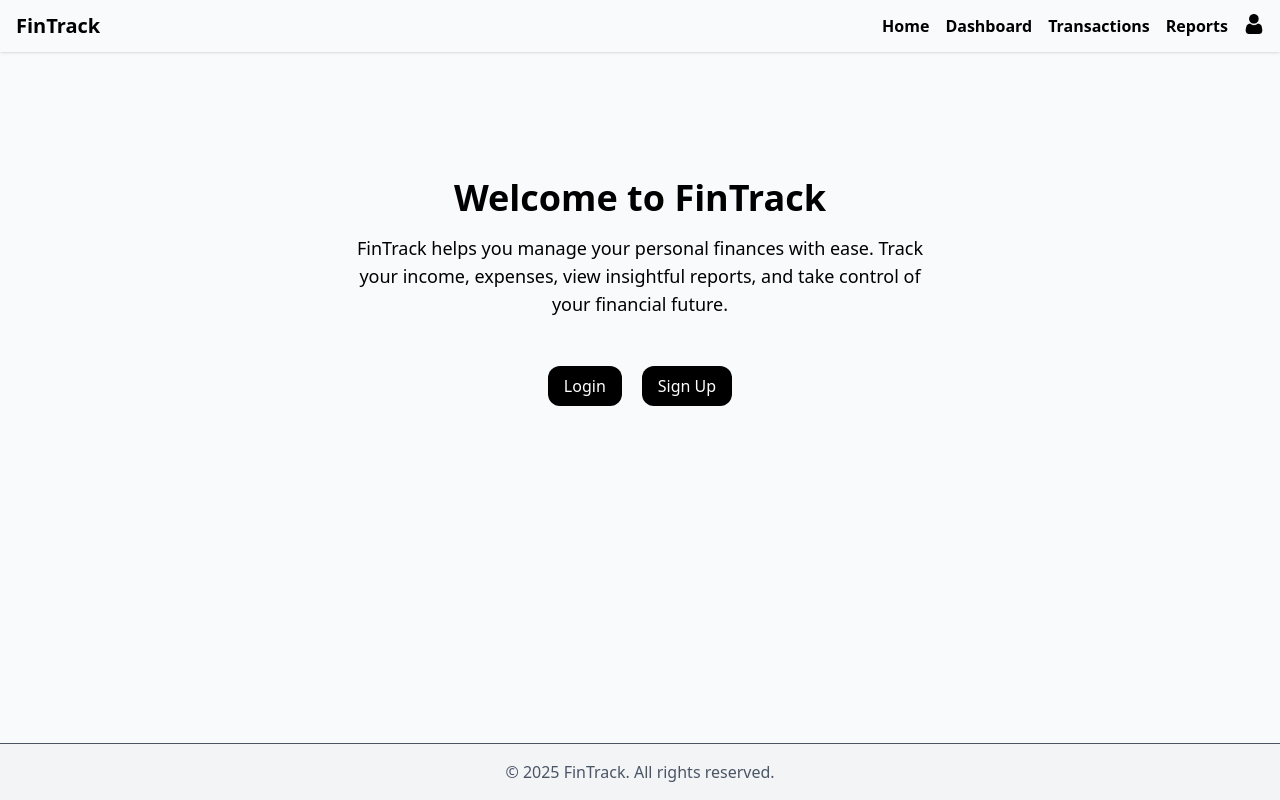
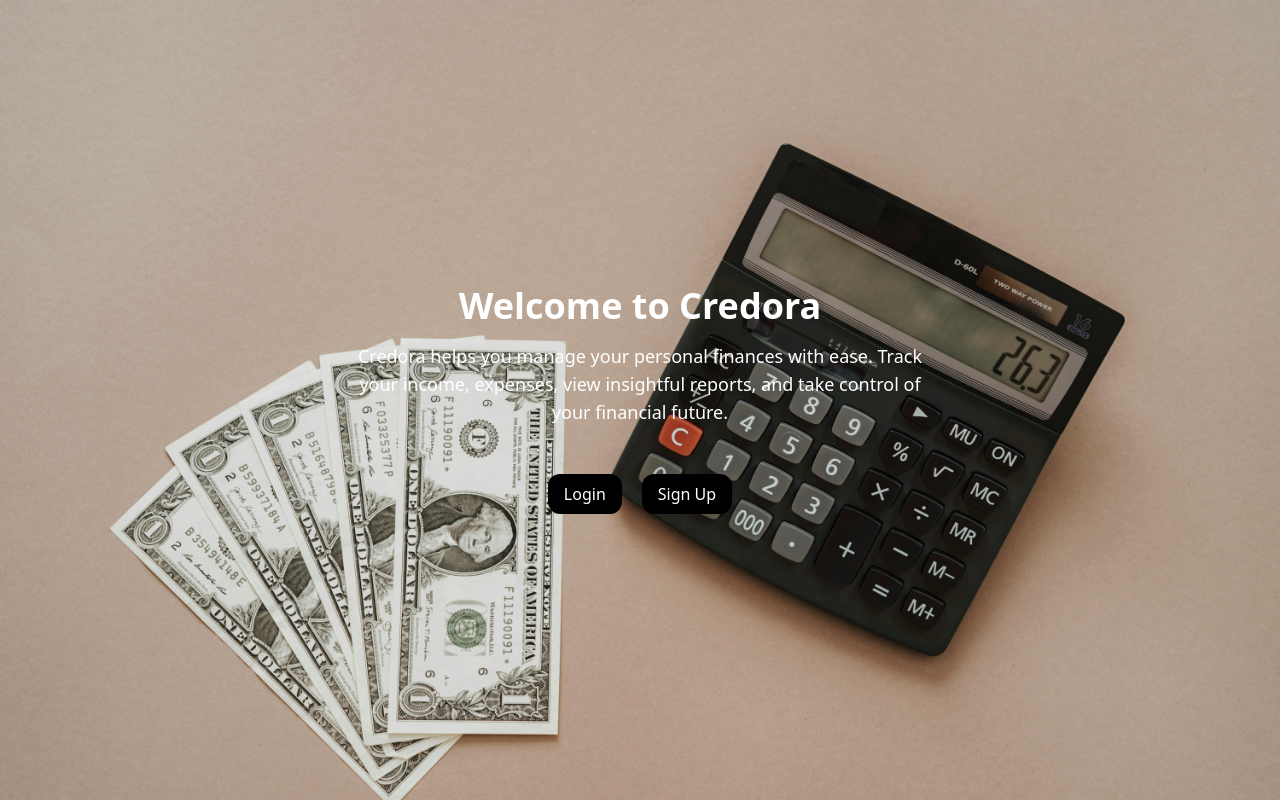
Before and after one commit to Sharvzz/financial, a React (Vite) app in the folder frontend/: page / in a window 1280 px wide. Built offline with nearby package versions, Linux system fonts and the light colour scheme.

Commit message:
login and signup

```diff
--- a/frontend/index.html
+++ b/frontend/index.html
@@ -4,7 +4,7 @@
     <meta charset="UTF-8" />
     <link rel="icon" type="image/svg+xml" href="./public/expenses.png" />
     <meta name="viewport" content="width=device-width, initial-scale=1.0" />
-    <title>Fintrack</title>
+    <title>Credora</title>
   </head>
   <body>
     <div id="root"></div>
--- a/frontend/package.json
+++ b/frontend/package.json
@@ -11,6 +11,7 @@
   },
   "dependencies": {
     "@tailwindcss/vite": "^4.1.12",
+    "axios": "^1.11.0",
     "react": "^19.1.1",
     "react-dom": "^19.1.1",
     "react-router-dom": "^7.8.1",
--- a/frontend/src/App.jsx
+++ b/frontend/src/App.jsx
@@ -6,12 +6,14 @@ import Dashboard from "./pages/Dashboard";
 import Transactions from "./pages/Transactions";
 import Reports from "./pages/Reports";
 import Profile from "./pages/Profile";
+import Login from "./pages/Login";
+import Signup from "./pages/Signup";
 
 function App() {
   return (
     <Router>
       <div className="flex flex-col min-h-screen bg-gray-50">
-        <Navbar />
+        {/* <Navbar /> */}
         <main className="flex-1">
           <Routes>
             <Route path="/" element={<Home />} />
@@ -19,9 +21,12 @@ function App() {
             <Route path="/transactions" element={<Transactions />} />
             <Route path="/reports" element={<Reports />} />
             <Route path="/profile" element={<Profile />} />
+            <Route path="/login" element={<Login/>}></Route>
+            <Route path="/signup" element={<Signup/>}></Route>
           </Routes>
         </main>
-        <Footer />
+
+        {/* <Footer /> */}
       </div>
     </Router>
   );
--- a/frontend/src/pages/Home.jsx
+++ b/frontend/src/pages/Home.jsx
@@ -1,16 +1,17 @@
+import {Link} from "react-router-dom";
 export default function Home() {
   return (
-    <div className="flex flex-col items-center justify-center min-h-[60vh] text-center">
-      <h1 className="text-4xl font-bold mb-4">Welcome to FinTrack</h1>
-      <p className="text-lg max-w-xl">
-        FinTrack helps you manage your personal finances with ease. Track your income, expenses, view insightful reports, and take control of your financial future.
+    <div className="flex flex-col items-center justify-center min-h-[100vh] text-center bg-[url('/bg-home.jpg')] bg-cover ">
+      <h1 className="text-4xl font-bold mb-4 text-white">Welcome to Credora</h1>
+      <p className="text-lg max-w-xl text-white">
+        Credora helps you manage your personal finances with ease. Track your income, expenses, view insightful reports, and take control of your financial future.
       </p>
       <br />
       <br />
 
       <div className="flex flex-row justify-between space-x-5">
-        <button className="bg-black text-white px-4 py-2 rounded-xl hover:bg-white hover:text-black">Login</button>
-        <button className="bg-black text-white px-4 py-2 rounded-xl hover:bg-white hover:text-black">Sign Up</button>
+        <Link to="/login"><button className="bg-black text-white px-4 py-2 rounded-xl hover:bg-white hover:text-black hover:border hover:black">Login</button> </Link>
+        <Link to="/signup"><button className="bg-black text-white px-4 py-2 rounded-xl hover:bg-white hover:text-black hover:border hover:black">Sign Up</button></Link>
       </div>
     </div>
   );
--- /dev/null
+++ b/frontend/src/pages/Login.jsx
@@ -0,0 +1,14 @@
+export default function Login() {
+    return (
+      <div className="h-screen  w-screen flex items-center justify-center bg-gray-300">
+        <div className="bg-white p-8 rounded-2xl shadow-lg w-full max-w-md">
+          <h1 className="text-3xl font-bold text-center mb-6">Login</h1>
+          <form className="flex flex-col space-y-4">
+            <input type="email" placeholder="Enter Email" className="px-4 py-2 border rounded-xl  "></input>
+            <input type="password" placeholder="Enter Password" className="px-4 py-2 border rounded-xl "></input>
+            <button type="submit" className="w-full border bg-black text-white rounded-xl py-2 hover:bg-grey-800 transition">Login</button>
+          </form>
+        </div>
+      </div>
+    );
+  }
--- /dev/null
+++ b/frontend/src/pages/Signup.jsx
@@ -0,0 +1,16 @@
+export default function Signup(){
+    return (
+        <div className="h-screen w-screen flex items-center justify-center bg-grey-300 ">
+            <div className="bg-white rounded-2xl shadow-lg w-full max-w-md p-8">
+                <h1 className="text-3xl font-bold text-center mb-6">SignUp</h1>
+                <form className="flex flex-col space-y-4">
+                    <input type="text" placeholder="Enter Your Name" className="rounded-xl px-4 py-2 border"/>
+                    <input type="email" placeholder="Enter Your Email" className="rounded-xl px-4 py-2 border"></input>
+                    <input type="password" placeholder="Enter Your Password" className="rounded-xl px-4 py-2 border"></input>
+                    <input type="password" placeholder="Re-Enter Your Password" className="rounded-xl px-4 py-2 border"></input>
+                    <button type="submit" className="rounded-xl w-full py-2 text-white bg-black">Create Account</button>
+                </form>
+            </div>
+        </div>
+    )
+}
--- a/frontend/src/services/api.js
+++ /dev/null
@@ -1,2 +0,0 @@
-// Placeholder for API call functions
-// Example: export async function fetchData() { ... }
```
Also changed, not shown: frontend/public/bg-home.jpg (added), 1 other file (tests, documents, lock files or other folders).
